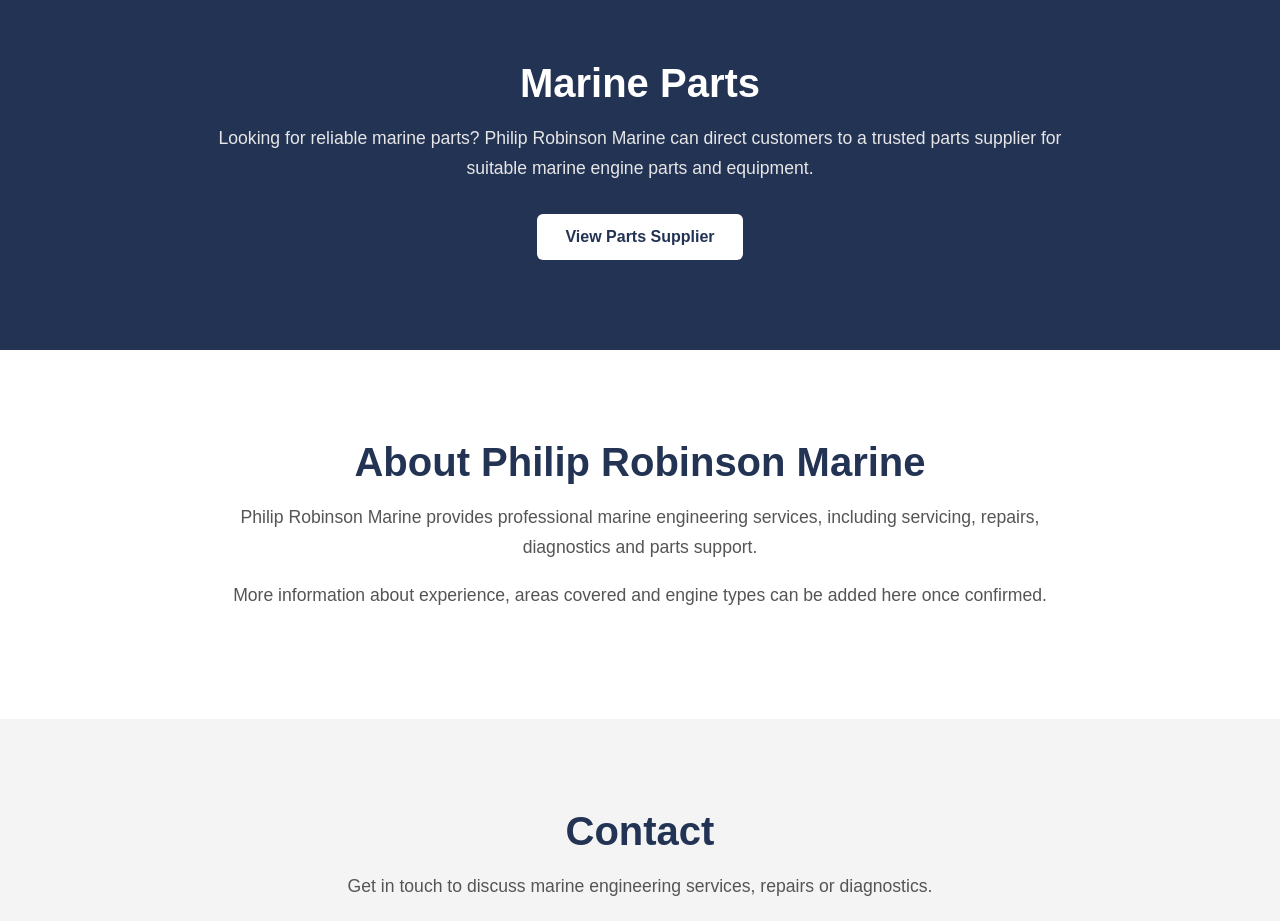
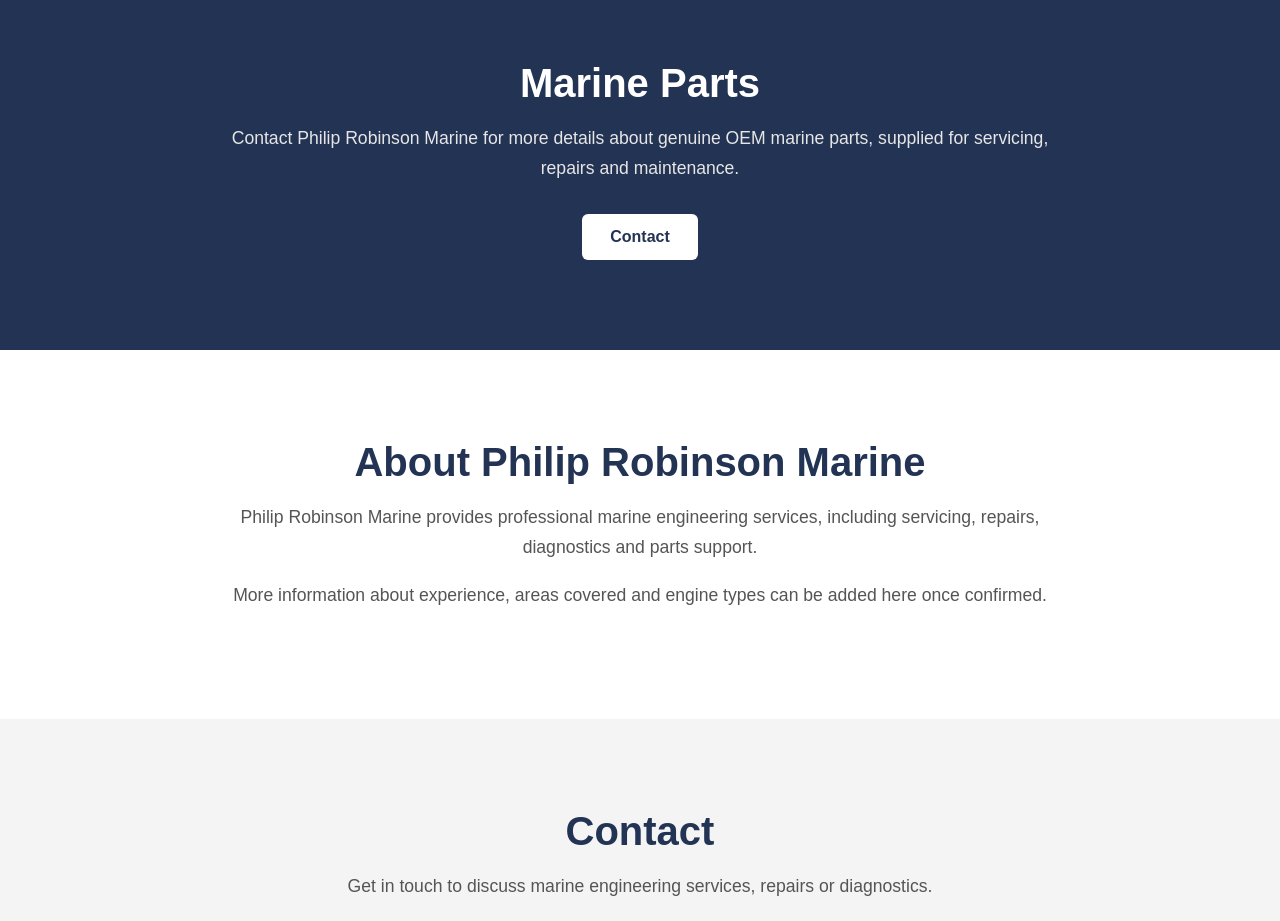
Before and after one commit to Matthew8750/Philip_Robinson_Marine, a plain HTML site: page index.html in a window 1280 px wide. Shown: the part 1380-2301 px from the top of the page. Drawn offline with Linux system fonts and the light colour scheme.

Commit message:
updated parts page

```diff
--- a/index.html
+++ b/index.html
@@ -70,11 +70,11 @@
         <div class="parts-content">
             <h2>Marine Parts</h2>
             <p>
-                Looking for reliable marine parts? Philip Robinson Marine can direct customers
-                to a trusted parts supplier for suitable marine engine parts and equipment.
+               Contact Philip Robinson Marine for more details about genuine OEM marine parts,
+            supplied for servicing, repairs and maintenance.
             </p>
 
-            <a href="#" class="button">View Parts Supplier</a>
+            <a href="#contact" class="button">Contact</a>
         </div>
     </section>
 
```
Also changed, not shown: Contact.html (deleted).
